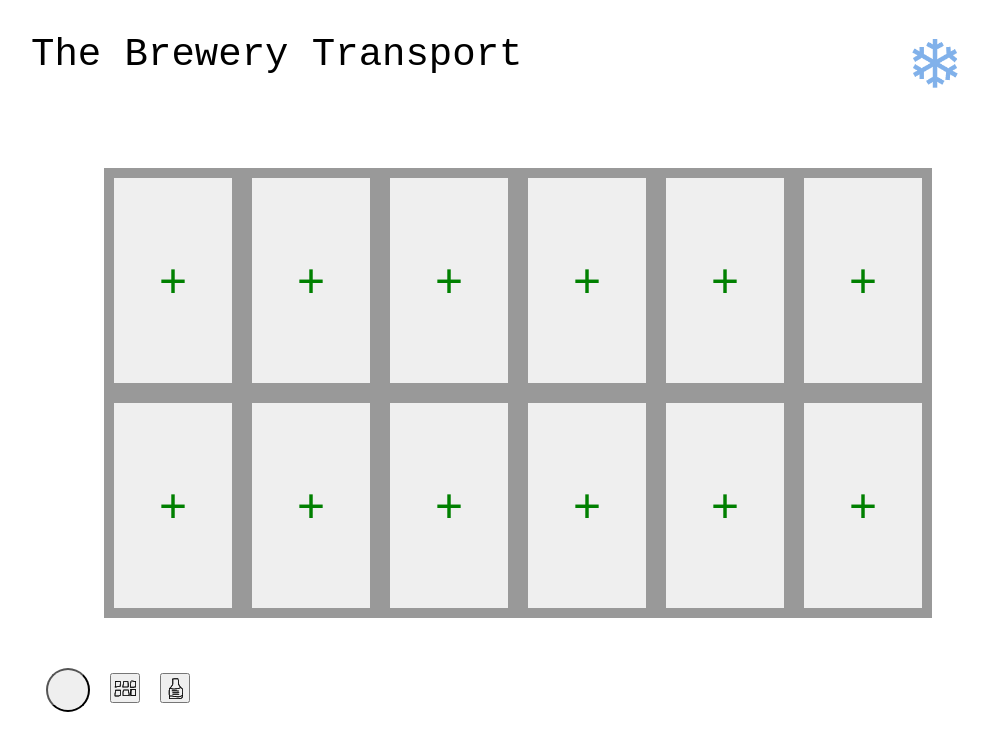
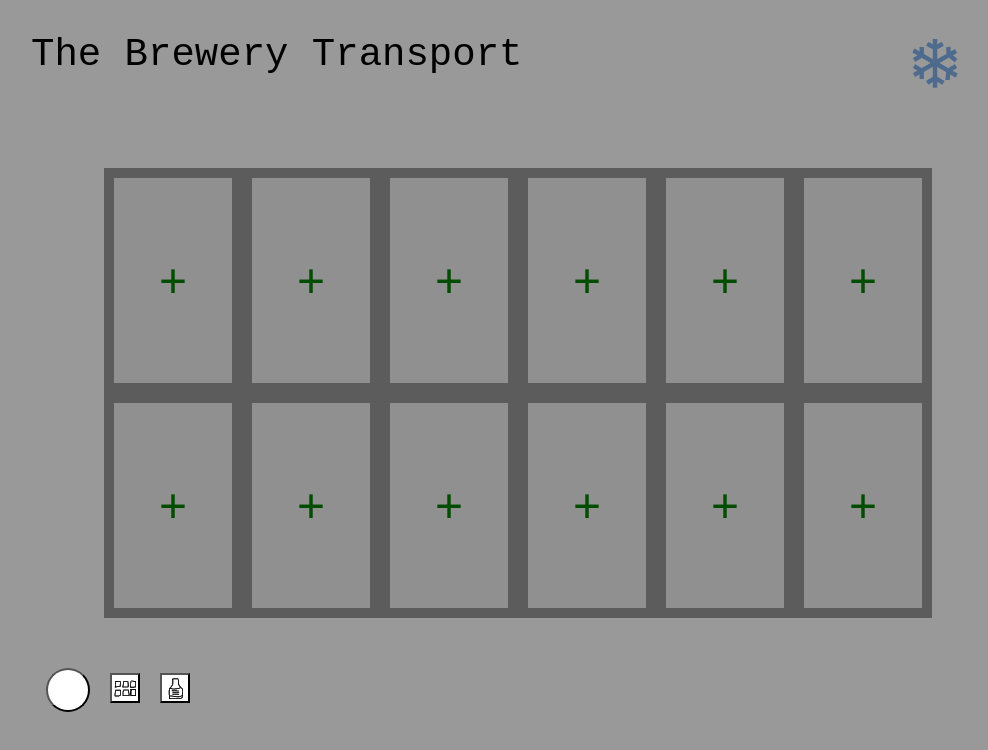
Before and after one commit to jase-json/the-brewery-transport, a React (Create React App) app: page / in a window 1280 px wide. Both pictures are taken after a click on the button 70 px from the left and 690 px from the top of the page. Shown: the top 750 px of the page, without its empty margins (2-990 px from the left). Built offline with nearby package versions, Linux system fonts and the light colour scheme.

Commit message:
Update beer selection modal

```diff
--- a/src/components/BeerSelectionComponent.js
+++ b/src/components/BeerSelectionComponent.js
@@ -1,18 +1,9 @@
 import * as React from 'react';
+import BeerWidget from './BeerWidget';
+import ModalOverlay from './ModalOverlay';
 import { createUseStyles } from "react-jss";
-import BeerWidget from './BeerWidget';
 
 const BeerSelectionComponent = (props) => {
-
-    const useStyles = createUseStyles({
-        overlay: {
-            'position': 'fixed',
-            'inset': '0px',
-            'background-color': 'rgba(0, 0, 0, 0.4)',
-          },
-    });
-
-    const classes = useStyles();
 
     const onBeerSelected = (beer) => {
         props.fridgePropsState.onBeerSelected(beer);
@@ -25,7 +16,7 @@ const BeerSelectionComponent = (props) => {
 
     return (
         <>
-        <div className={classes.overlay} onClick={() => props.closeModal()} />
+        <ModalOverlay {...props} />
         <div
           style={{
             position: "fixed",
@@ -61,18 +52,18 @@ const BeerSelectionComponent = (props) => {
               }}
             >
               <div style={{ display: "flex" }}>
-                <BeerWidget {...getProps("Beer 1", "rgb(255, 167, 26)")} />
-                <BeerWidget {...getProps("Beer 2", "rgb(95, 166, 216)")} />
-                <BeerWidget {...getProps("Beer 3", "rgb(120, 219, 166)")} />
-                <BeerWidget {...getProps("Beer 4", "rgb(219, 190, 120)")} />
-                <BeerWidget {...getProps("Beer 5", "rgb(219, 120, 199)")} />
+                <BeerWidget {...getProps("Beer 1", "lightGrey")} />
+                <BeerWidget {...getProps("Beer 2", "lightGrey")} />
+                <BeerWidget {...getProps("Beer 3", "lightGrey")} />
+                <BeerWidget {...getProps("Beer 4", "lightGrey")} />
+                <BeerWidget {...getProps("Beer 5", "lightGrey")} />
               </div>
               <div
                 className="fade-opacity-hover"
                 style={{
                   margin: "24px auto",
                   padding: "12px",
-                  backgroundColor: "rgb(164, 216, 231)",
+                  backgroundColor: "lightGrey",
                   color: "rgb(0, 0, 0)",
                   borderRradius: "99px",
                   cursor: "pointer"
--- a/src/components/IconButton.js
+++ b/src/components/IconButton.js
@@ -8,9 +8,12 @@ const IconButton = (props) => {
             'margin': '10px',
             'height': '30px',
             'width': '30px',
+            'backgroundColor': 'white',
+            'zIndex': '1',
         },
         icon: {
             'marginLeft': '-5px',
+            'backgroundColor': 'white',
         }
     });
 
--- /dev/null
+++ b/src/components/ModalOverlay.js
@@ -0,0 +1,22 @@
+import * as React from 'react';
+import { createUseStyles } from "react-jss";
+
+const ModalOverlay = (props) => {
+
+    const useStyles = createUseStyles({
+        overlay: {
+            'position': 'fixed',
+            'inset': '0px',
+            'background-color': 'rgba(0, 0, 0, 0.4)',
+            'zIndex': '0',
+          },
+    });
+
+    const classes = useStyles();
+
+    return (
+        <div className={classes.overlay} onClick={() => props.closeModal()} />
+    )
+}
+
+export default ModalOverlay;
--- a/src/components/Truck.js
+++ b/src/components/Truck.js
@@ -24,7 +24,7 @@ const Truck = (props) => {
           {getFridges(1)}
         </div>
         <div className="grid-row-two" style={{display: 'flex'}}>
-        {getFridges(2)}
+          {getFridges(2)}
         </div>
       </div>
     )
--- a/src/components/menu/ButtonDial.js
+++ b/src/components/menu/ButtonDial.js
@@ -12,9 +12,11 @@ const ButtonDial = () => {
             'height': '25px',
             'width': '25px',
             'borderRadius': '50%',
-            '&:after': {
-                background: 'green'
-            },
+            'backgroundColor': 'white',
+            'zIndex': '1',
+            // '&:after': {
+            //     background: 'green'
+            // },
         },
     });
 
--- a/src/components/menu/Menu.js
+++ b/src/components/menu/Menu.js
@@ -3,21 +3,33 @@ import IconButton from '../IconButton';
 import { createUseStyles } from "react-jss";
 import LayoutIcon from '../../assets/layout.png';
 import Beer from '../../assets/beer.png'
+import ModalOverlay from '../ModalOverlay'
 
 const Menu = () => {
+    const [showModal, setShowModal] = React.useState(true);
 
     const useStyles = createUseStyles({
         menu: {
             'marginTop': '45px',
             'marginLeft': '10px',
             'border': '5px',
+            'zIndex': '1',
         },
     });
 
     const classes = useStyles();
 
+    const hideModal = () => {
+        setShowModal(false);
+    }
+
+    const props = {
+        closeModal: hideModal
+    };
+
     return (
         <>
+            {showModal && <ModalOverlay {...props} />}
             <div className={classes.menu}>
                 <IconButton icon={LayoutIcon} />
                 <IconButton icon={Beer} />
```
